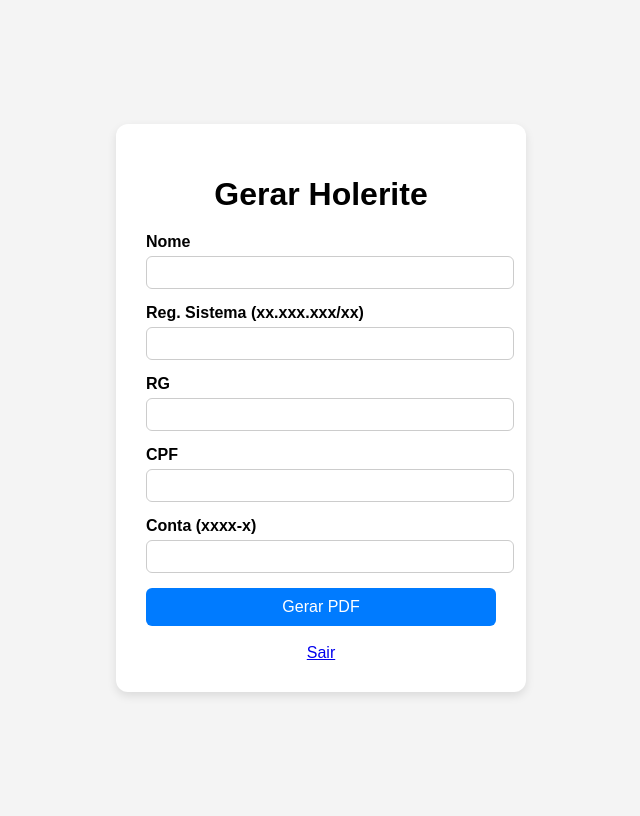
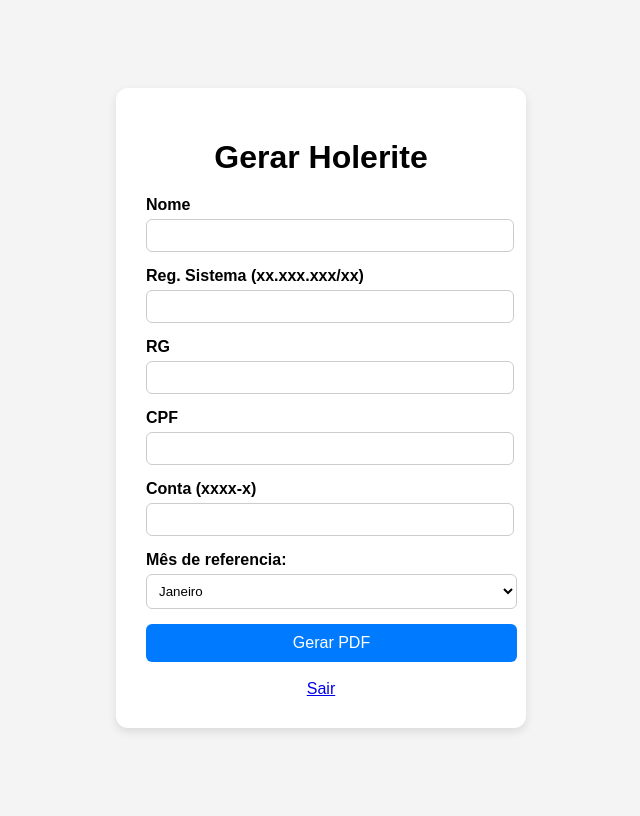
Before and after one commit to kaiquealencar/gerador_pdf, a Flask app: page /home in a window 1280 px wide. Shown: the whole page, without its empty margins (319-959 px from the left). Run offline with Flask 3, Linux system fonts and the light colour scheme; the visitor is signed in with stand-in values (Sample User, id 1); parts of the project's set-up code (start-up, migrations or seed data) failed here and were passed over.

Commit message:
implementado mês de referencia

```diff
--- a/app/app.py
+++ b/app/app.py
@@ -1,4 +1,4 @@
-from flask import Flask, render_template, request, redirect, url_for, session, send_file
+from flask import Flask, render_template, request, redirect, url_for, session, send_file, flash
 from app.gerar_pdf import gerar_holerite
 import os
 
@@ -58,8 +58,10 @@ def gerar_pdf():
     rg = request.form.get("rg")
     cpf = request.form.get("cpf")
     conta = request.form.get("conta")
+    mes_referencia = request.form.get("meses")
 
-    caminho_pdf = gerar_holerite(nome, reg_sistema, rg, cpf, conta)
+
+    caminho_pdf = gerar_holerite(nome, reg_sistema, rg, cpf, conta, mes_referencia)
 
     return send_file(
         caminho_pdf,
--- a/app/static/style.css
+++ b/app/static/style.css
@@ -38,8 +38,16 @@ input {
     border: 1px solid #ccc;
 }
 
+select {
+    width: 106%;
+    padding: 8px;
+    border-radius: 6px;
+    border: 1px solid #ccc;
+    background-color: #fff;
+}
+
 .btn {
-    width: 100%;
+    width: 106%;
     padding: 10px;
     background-color: #007bff;
     color: #fff;
--- a/app/templates/index.html
+++ b/app/templates/index.html
@@ -38,6 +38,24 @@
                 <input type="text" name="conta" required>
             </div>
 
+            <div class="form-group">
+                <label for="meses">Mês de referencia:</label>
+                <select name="meses" id="meses">
+                  <option value="01">Janeiro</option>
+                  <option value="02">Fevereiro</option>
+                  <option value="03">Março</option>
+                  <option value="04">Abril</option>
+                  <option value="05">Maio</option>
+                  <option value="06">Junho</option>
+                  <option value="07">Julho</option>
+                  <option value="08">Agosto</option>
+                  <option value="09">Setembro</option>
+                  <option value="10">Outubro</option>
+                  <option value="11">Novembro</option>
+                  <option value="12">Dezembro</option>
+                </select>
+            </div>
+
             <button type="submit" class="btn">Gerar PDF</button>
         </form>
         <br>
```
Also changed, not shown: app/gerar_pdf.py (+7 -3 lines), app/periodo_mes.py (+7 -5 lines), 1 other file.
